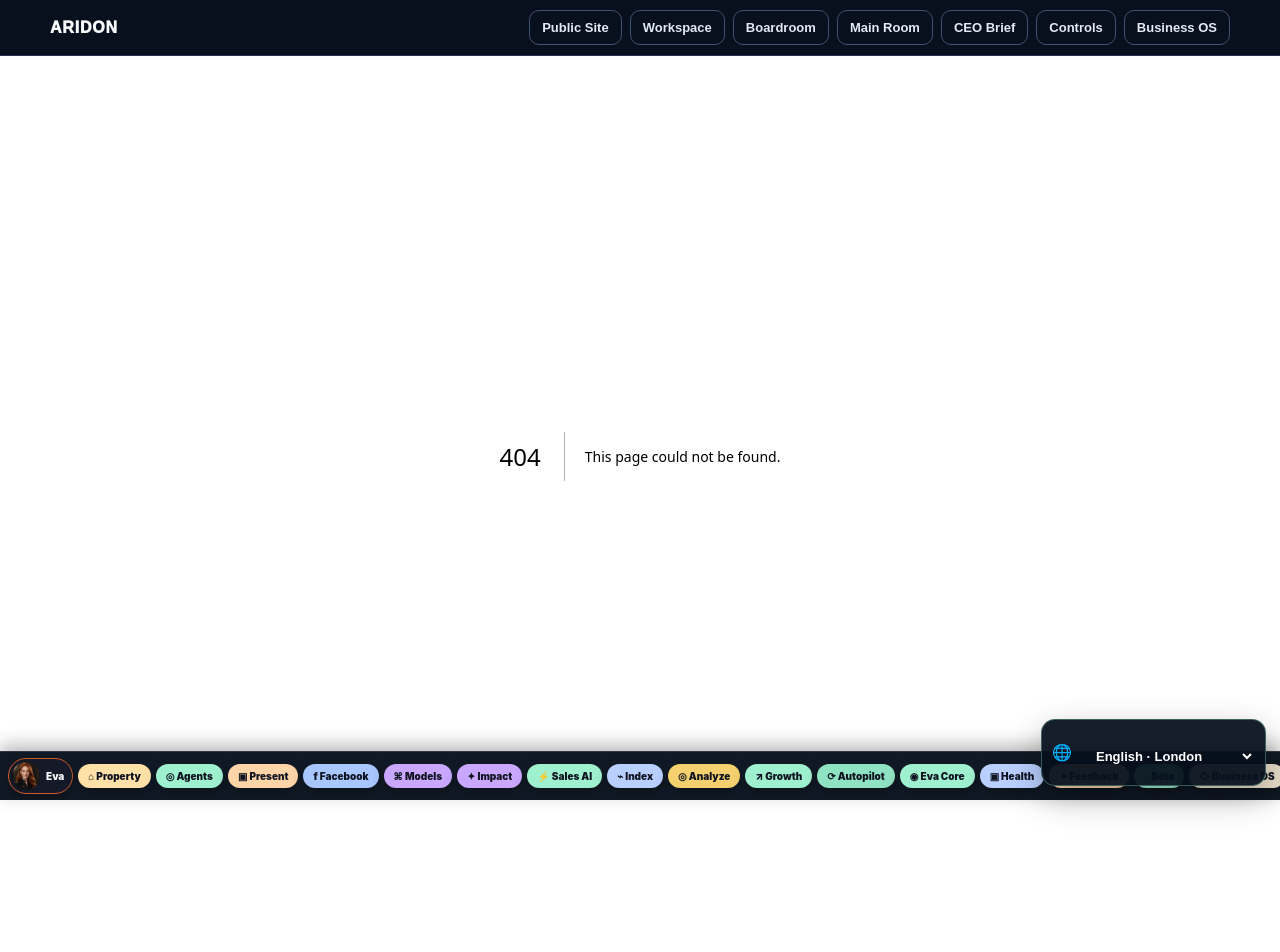
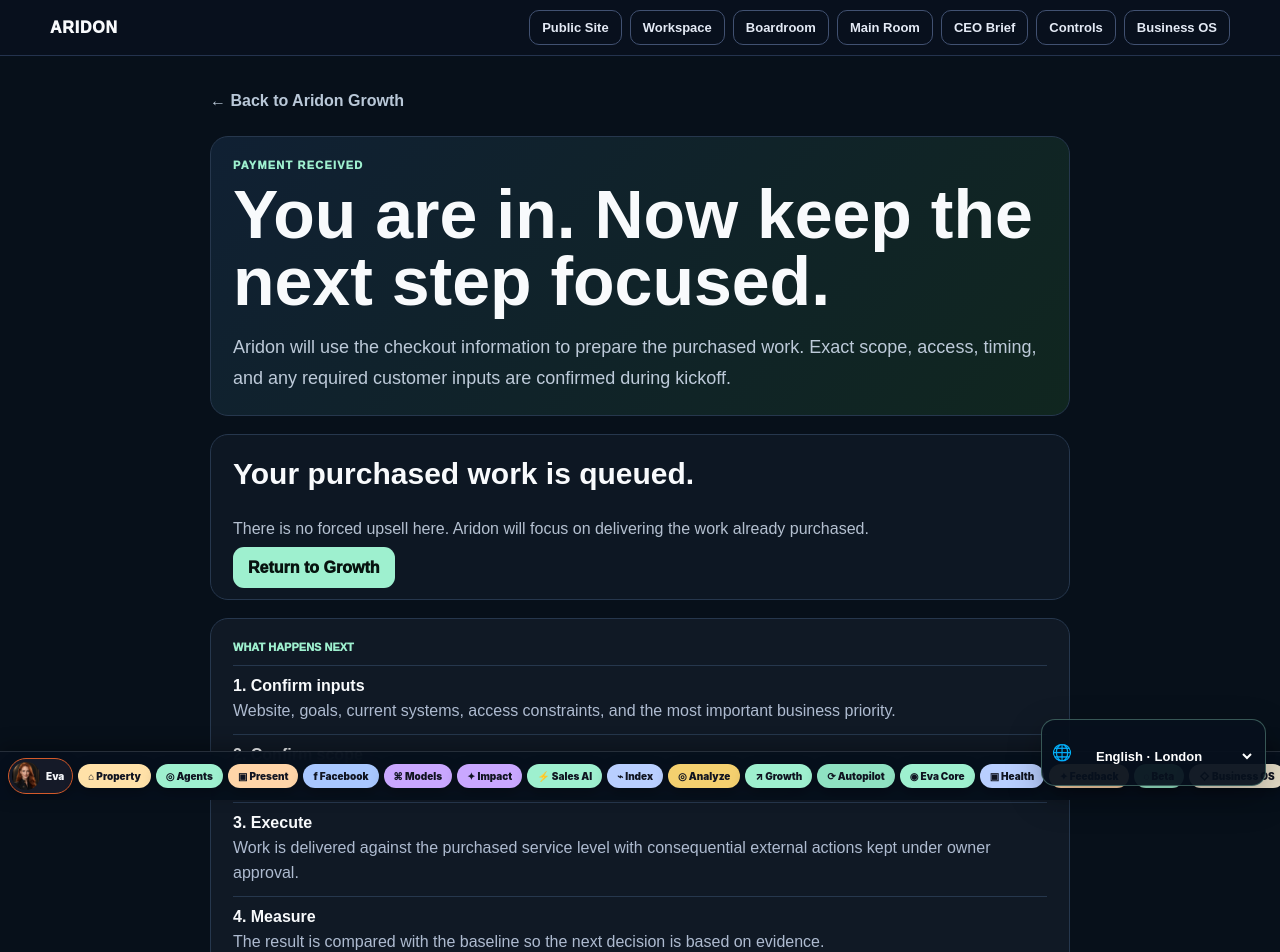
Before and after one commit to jimrusk/aridon-app, a Next.js app: page /growth/next in a window 1280 px wide. Before the commit this address had no page. Shown: the top 952 px of the page. Before the commit the page ends 856 px from the top, so only its background shows below. Built offline with nearby package versions, Linux system fonts and the light colour scheme.

Commit message:
Add post-purchase high-ticket upsell flow

```diff
--- /dev/null
+++ b/app/growth/next/page.tsx
@@ -0,0 +1,70 @@
+import Link from 'next/link';
+import { highTicketOffers, postPurchaseUpsell } from '../../../lib/highTicketCheckout';
+
+type SearchParams = { from?: string };
+
+const mint = '#9EF0CF';
+const bg = '#07101A';
+const panel = { background: '#0D1723', border: '1px solid #26374D', borderRadius: 18, padding: 22 } as const;
+
+export default function GrowthNextPage({ searchParams }: { searchParams?: SearchParams }) {
+  const source = searchParams?.from || '';
+  const nextOffer = postPurchaseUpsell[source as keyof typeof postPurchaseUpsell];
+  const completed = source === 'managed-growth';
+
+  return (
+    <main style={{ minHeight: '100vh', background: bg, color: '#F8FAFC', fontFamily: 'Arial, sans-serif' }}>
+      <section style={{ maxWidth: 900, margin: '0 auto', padding: '36px 20px 80px' }}>
+        <Link href="/growth" style={{ color: '#B9C8D8', textDecoration: 'none', fontWeight: 850 }}>← Back to Aridon Growth</Link>
+
+        <div style={{ ...panel, marginTop: 26, background: 'linear-gradient(135deg,#102033,#10261F)' }}>
+          <div style={{ color: mint, fontSize: 11, fontWeight: 950, letterSpacing: 1.2 }}>PAYMENT RECEIVED</div>
+          <h1 style={{ fontSize: 'clamp(42px,7vw,68px)', lineHeight: .98, margin: '10px 0 16px' }}>You are in. Now keep the next step focused.</h1>
+          <p style={{ color: '#BDCAD9', lineHeight: 1.7, fontSize: 18, marginBottom: 0 }}>Aridon will use the checkout information to prepare the purchased work. Exact scope, access, timing, and any required customer inputs are confirmed during kickoff.</p>
+        </div>
+
+        {completed ? (
+          <section style={{ ...panel, marginTop: 18 }}>
+            <div style={{ color: mint, fontWeight: 950 }}>MANAGED GROWTH IS ACTIVE</div>
+            <h2 style={{ fontSize: 32, margin: '8px 0 10px' }}>The recurring backend is now in place.</h2>
+            <p style={{ color: '#B4C0D0', lineHeight: 1.65 }}>The operating rhythm is monitor, prioritize, improve, report, and expand. The next meaningful action is onboarding the current website, lead flow, campaigns, and priorities.</p>
+            <div style={{ display: 'flex', gap: 10, flexWrap: 'wrap', marginTop: 16 }}>
+              <Link href="/customer/start" style={button}>Open Aridon</Link>
+              <Link href="/growth" style={outline}>Review the Offer Ladder</Link>
+            </div>
+          </section>
+        ) : nextOffer ? (
+          <section style={{ ...panel, marginTop: 18 }}>
+            <div style={{ color: '#F4D06F', fontSize: 11, fontWeight: 950, letterSpacing: 1 }}>OPTIONAL NEXT STEP</div>
+            <h2 style={{ fontSize: 34, margin: '8px 0 6px' }}>{nextOffer.name}</h2>
+            <div><strong style={{ fontSize: 38 }}>{nextOffer.price}</strong> <span style={{ color: '#94A3B8' }}>{nextOffer.priceDetail}</span></div>
+            <p style={{ color: '#B4C0D0', lineHeight: 1.65, fontSize: 17 }}>{nextOffer.summary}</p>
+            <p style={{ color: '#8FA0B8', lineHeight: 1.55, fontSize: 13 }}>This is not required to receive what you already purchased. It is offered only when you want Aridon to move from diagnosis into deeper implementation or ongoing management.</p>
+            <a href={nextOffer.href} style={{ ...button, display: 'inline-block', marginTop: 8 }}>Add {nextOffer.name}</a>
+          </section>
+        ) : (
+          <section style={{ ...panel, marginTop: 18 }}>
+            <h2 style={{ fontSize: 30, marginTop: 0 }}>Your purchased work is queued.</h2>
+            <p style={{ color: '#B4C0D0', lineHeight: 1.65 }}>There is no forced upsell here. Aridon will focus on delivering the work already purchased.</p>
+            <Link href="/growth" style={button}>Return to Growth</Link>
+          </section>
+        )}
+
+        <section style={{ ...panel, marginTop: 18, background: '#101925' }}>
+          <div style={{ color: mint, fontSize: 11, fontWeight: 950 }}>WHAT HAPPENS NEXT</div>
+          <div style={{ display: 'grid', gap: 10, marginTop: 12 }}>
+            {[
+              ['1. Confirm inputs', 'Website, goals, current systems, access constraints, and the most important business priority.'],
+              ['2. Confirm scope', 'Aridon separates included work from optional additions and third-party costs.'],
+              ['3. Execute', 'Work is delivered against the purchased service level with consequential external actions kept under owner approval.'],
+              ['4. Measure', 'The result is compared with the baseline so the next decision is based on evidence.'],
+            ].map(([title, text]) => <div key={title} style={{ borderTop: '1px solid #26374D', paddingTop: 11 }}><strong>{title}</strong><div style={{ color: '#AEBBD0', lineHeight: 1.55, marginTop: 4 }}>{text}</div></div>)}
+          </div>
+        </section>
+      </section>
+    </main>
+  );
+}
+
+const button = { background: mint, color: '#07130F', borderRadius: 11, padding: '12px 15px', textDecoration: 'none', fontWeight: 950 } as const;
+const outline = { border: '1px solid #51617A', color: '#F8FAFC', borderRadius: 11, padding: '11px 15px', textDecoration: 'none', fontWeight: 900 } as const;
```
